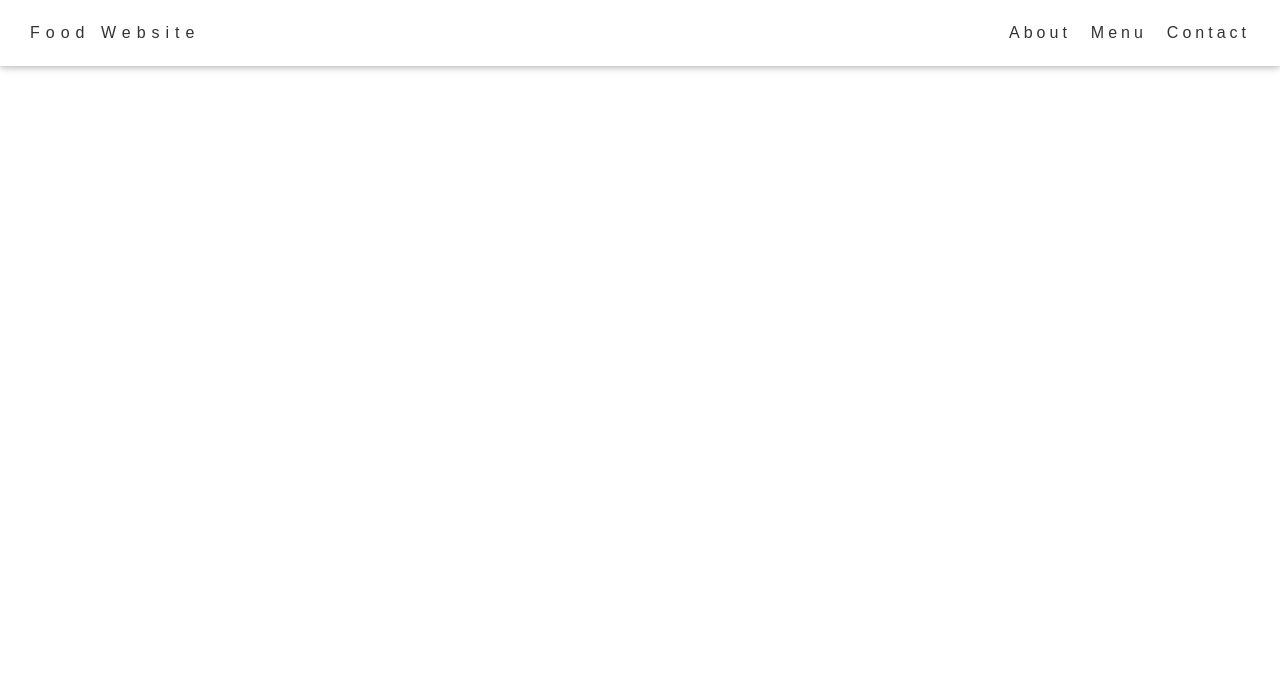
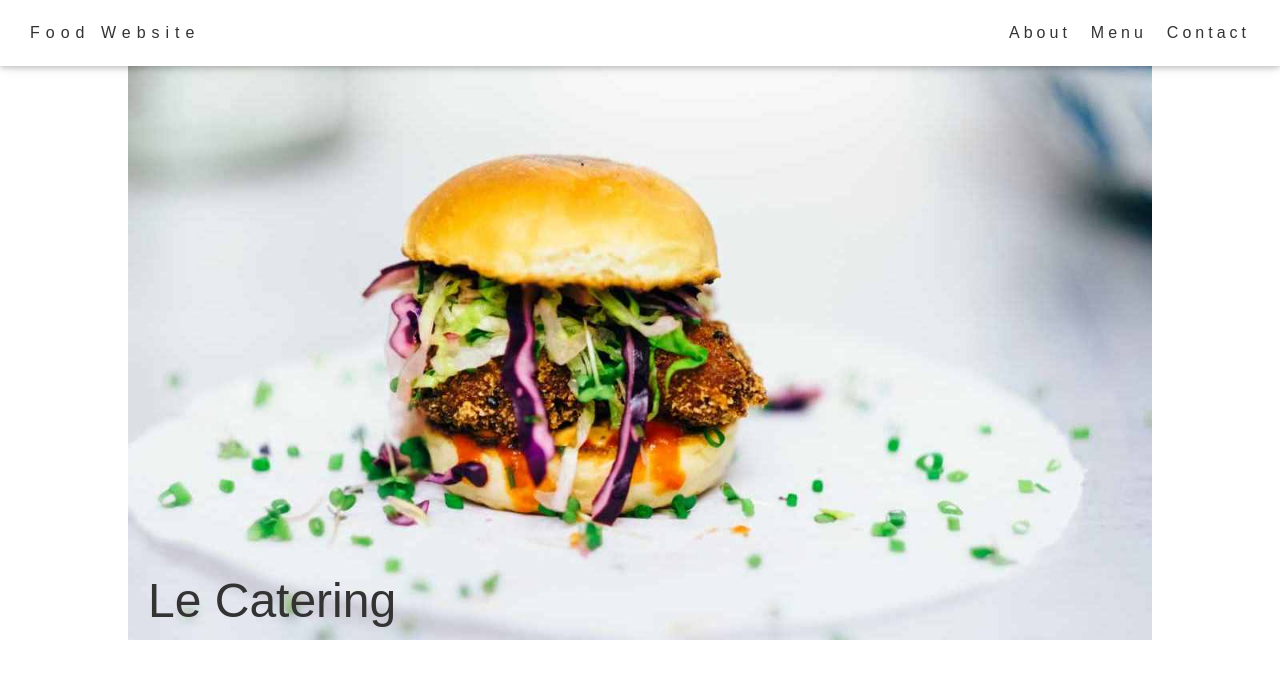
Before and after one commit to Mengsreang-Chhoeung/reactjs-youtube, a React (Create React App) app in the folder simple-food-website/: page / in a window 1280 px wide. Shown: the top 678 px of the page. Built offline with nearby package versions, Linux system fonts and the light colour scheme.

Commit message:
finish hero on simple-food-website

```diff
--- a/simple-food-website/src/components/app/index.css
+++ b/simple-food-website/src/components/app/index.css
@@ -11,3 +11,14 @@ body {
     background-color: #fff;
     color: #333;
 }
+
+.container > .content {
+    width: 100%;
+    display: flex;
+    flex-direction: column;
+    align-items: center;
+}
+
+.container > .content > div {
+    width: 80%;
+}
--- a/simple-food-website/src/components/app/index.tsx
+++ b/simple-food-website/src/components/app/index.tsx
@@ -2,6 +2,7 @@ import React from "react";
 import "./index.css";
 import DefaultLayout from "../layout/DefaultLayout";
 import Nav from "../nav";
+import Hero from "../hero";
 
 const App: React.FC = () => {
   return (
@@ -10,8 +11,11 @@ const App: React.FC = () => {
       <Nav />
       {/* End of Nav */}
 
-      {/* Hero */}
-      {/* End of Hero */}
+      <div className="content">
+        {/* Hero */}
+        <Hero />
+        {/* End of Hero */}
+      </div>
 
       {/* About */}
       {/* End of About */}
--- /dev/null
+++ b/simple-food-website/src/components/hero/index.css
@@ -0,0 +1,18 @@
+div.hero {
+    width: 100%;
+    height: 80vh;
+    background-image: url("../../../public/img/hamburger.jpg");
+    background-repeat: no-repeat;
+    background-size: cover;
+    background-position: center;
+    position: relative;
+}
+
+div.hero::after {
+    content: "Le Catering";
+    position: absolute;
+    bottom: 0px;
+    font-size: 48px;
+    left: 20px;
+    color: #333;
+}
--- /dev/null
+++ b/simple-food-website/src/components/hero/index.tsx
@@ -0,0 +1,14 @@
+import React from "react";
+import "./index.css";
+
+interface HeroProps {}
+
+const Hero: React.FC<HeroProps> = (props) => {
+    const {} = props;
+
+    return (
+        <div className="hero"></div>
+    );
+}
+
+export default Hero;
--- a/simple-food-website/src/components/nav/index.css
+++ b/simple-food-website/src/components/nav/index.css
@@ -8,6 +8,8 @@ nav {
     justify-content: space-between;
     align-items: center;
     padding: 10px 20px;
+    background-color: #fff;
+    z-index: 10;
 }
 
 nav > a.logo {
```
Also changed, not shown: simple-food-website/public/img/hamburger.jpg (added).
